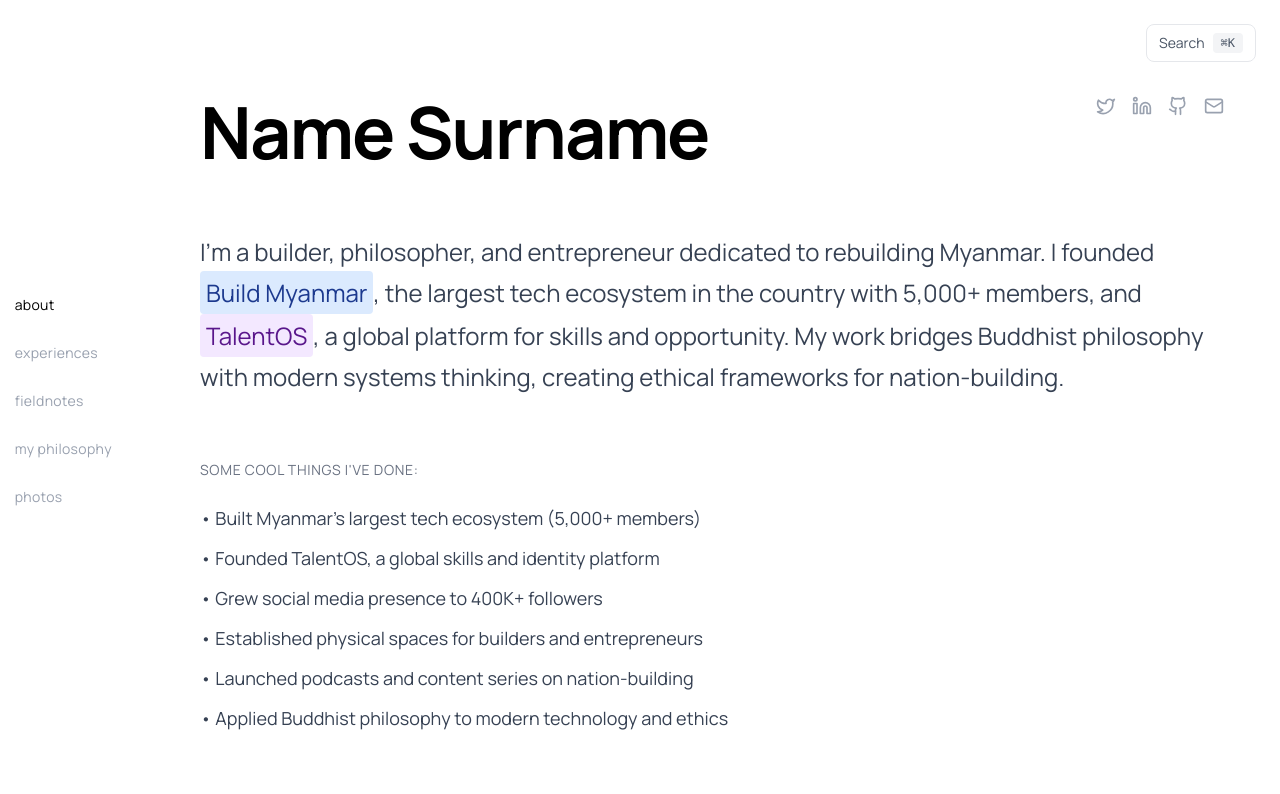
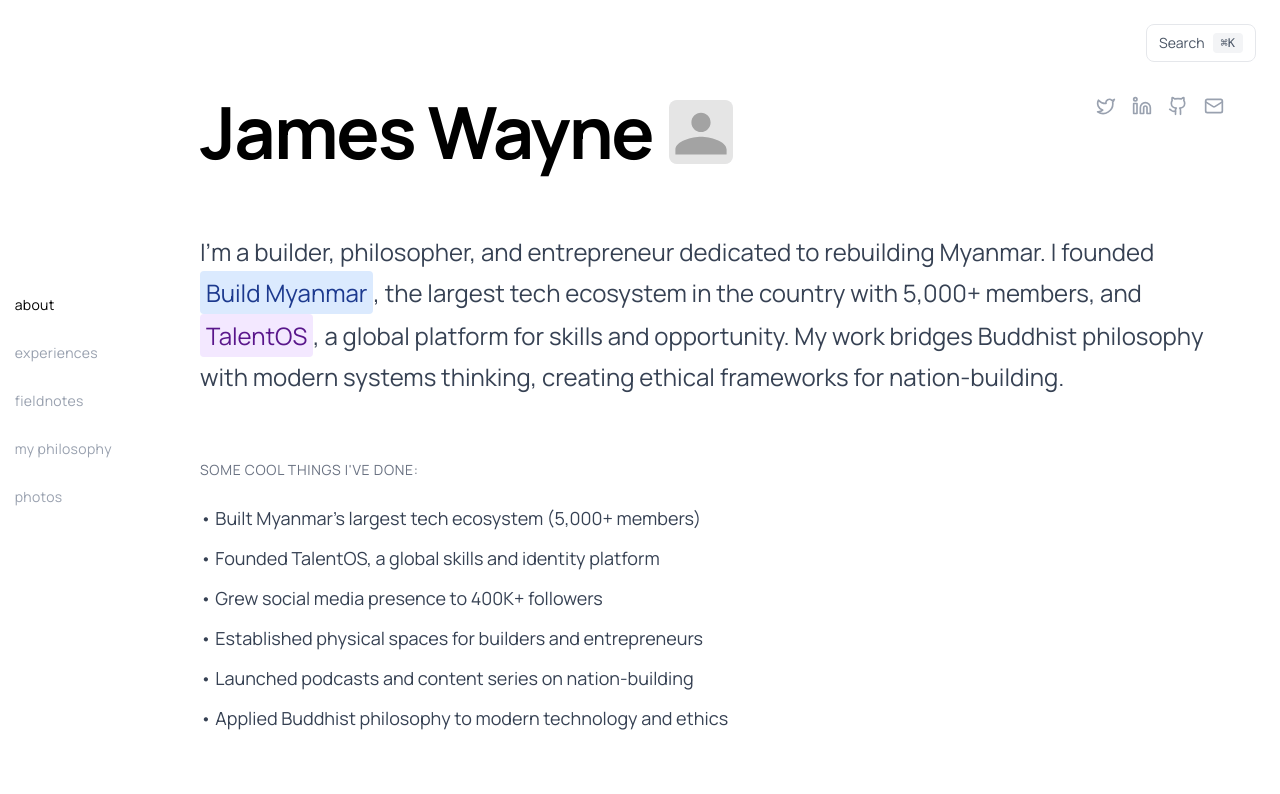
Before and after one commit to Asura2222/personalsite2026, a Next.js app in the folder personal-website/: page / in a window 1280 px wide. Shown: the top 794 px of the page. Built offline with nearby package versions, Linux system fonts and the light colour scheme.

Commit message:
Update: Change name to James Wayne and add profile pic placeholder

```diff
--- a/personal-website/app/page.tsx
+++ b/personal-website/app/page.tsx
@@ -2,6 +2,7 @@
 import { ProjectGrid } from "@/components/sections/project-grid";
 import { Twitter, Linkedin, Mail, Github } from "lucide-react";
 import Link from "next/link";
+import Image from "next/image";
 
 export default function Home() {
   return (
@@ -9,9 +10,24 @@
       {/* Header with Name and Social Icons */}
       <header className="mb-16">
         <div className="flex items-start justify-between">
-          <h1 className="text-5xl font-bold tracking-tight text-black md:text-6xl lg:text-7xl dark:text-white">
-            Name Surname
-          </h1>
+          <div className="flex items-center gap-4">
+            <h1 className="text-5xl font-bold tracking-tight text-black md:text-6xl lg:text-7xl dark:text-white">
+              James Wayne
+            </h1>
+            <div className="relative h-12 w-12 md:h-16 md:w-16 overflow-hidden rounded-lg bg-gray-100 dark:bg-gray-800">
+              {/*
+                  NOTE TO USER: Replace '/profile.svg' with your actual image file.
+                  Put your 'profile.jpg' or 'profile.png' in the 'public' folder.
+               */}
+              <Image
+                src="/profile.svg"
+                alt="James Wayne"
+                fill
+                className="object-cover"
+              />
+            </div>
+          </div>
+
           <div className="flex items-center gap-4">
             <Link
               href="https://twitter.com"
```
Also changed, not shown: personal-website/public/profile.svg (added).
